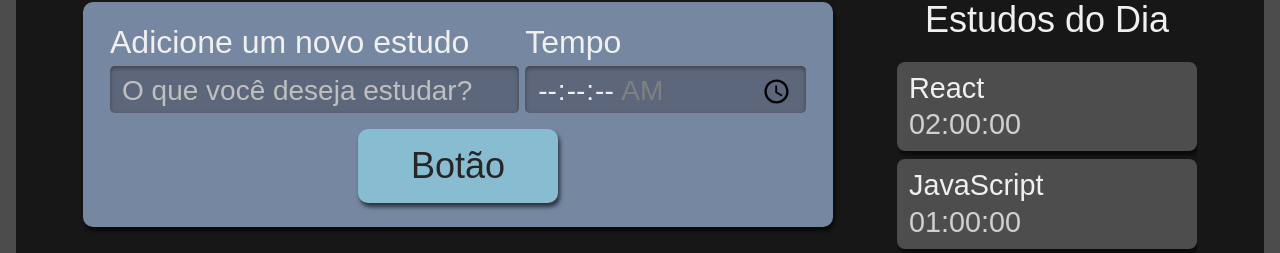
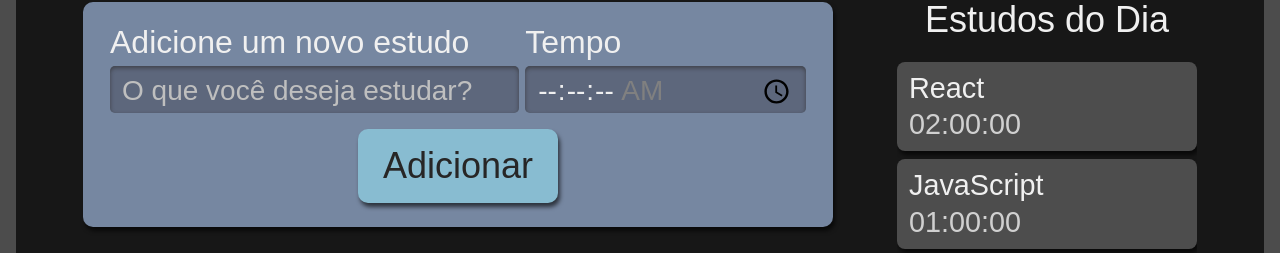
Before and after one commit to lealvesac/study.manager, a React (Create React App) app: page / in a window 1280 px wide. Shown: the part 222-475 px from the top of the page. Built offline with nearby package versions, Linux system fonts and the light colour scheme.

Commit message:
props-de-lista

```diff
--- a/src/components/button/index.tsx
+++ b/src/components/button/index.tsx
@@ -1,11 +1,15 @@
-import React from "react";
+import React, {ReactNode} from "react";
 import style from "./button.module.scss";
+interface ButtonProps {
+  children: ReactNode;
+}
 
-export default class Button extends React.Component {
+
+export default class Button extends React.Component<ButtonProps> {
     render(): React.ReactNode {
         return (
             <button className={style.button}>
-                Botão
+                {this.props.children}
             </button>
         )
     }
--- a/src/components/form/index.tsx
+++ b/src/components/form/index.tsx
@@ -28,7 +28,9 @@ class Form extends React.Component {
             required
           />
         </div>
-        <Button />
+        <Button>
+          Adicionar
+        </Button>
       </form>
     );
   }
--- a/src/components/lista/index.tsx
+++ b/src/components/lista/index.tsx
@@ -1,5 +1,7 @@
 import React from "react";
 import style from "./list.module.scss"
+import Item from "./item";
+
 
 function List() {
   const tasks = [
@@ -21,10 +23,10 @@ function List() {
       <h2>Estudos do Dia</h2>
       <ul>
         {tasks.map((task, index) => (
-          <li key={index} className={style.item}>
-            <h3>{task.matter}</h3>
-            <span>{task.time}</span>
-          </li>
+        <Item
+        key={index}
+          {...task}
+        />
         ))}
       </ul>
     </aside>
--- /dev/null
+++ b/src/components/lista/item/index.tsx
@@ -0,0 +1,16 @@
+import style from "../list.module.scss";
+
+export default function Item({
+  matter,
+  time,
+}: {
+  matter: string;
+  time: string;
+}) {
+  return (
+    <li className={style.item}>
+      <h3>{matter}</h3>
+      <span>{time}</span>
+    </li>
+  );
+}
```
